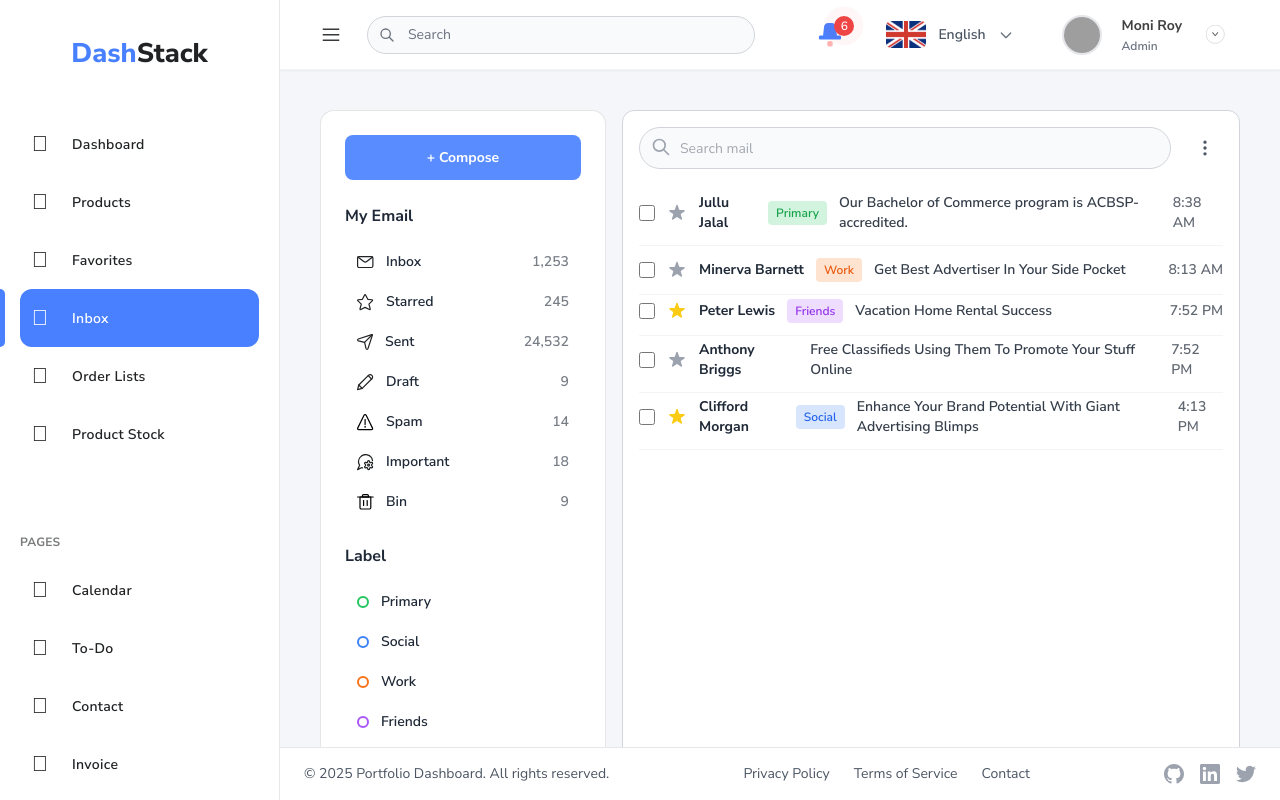
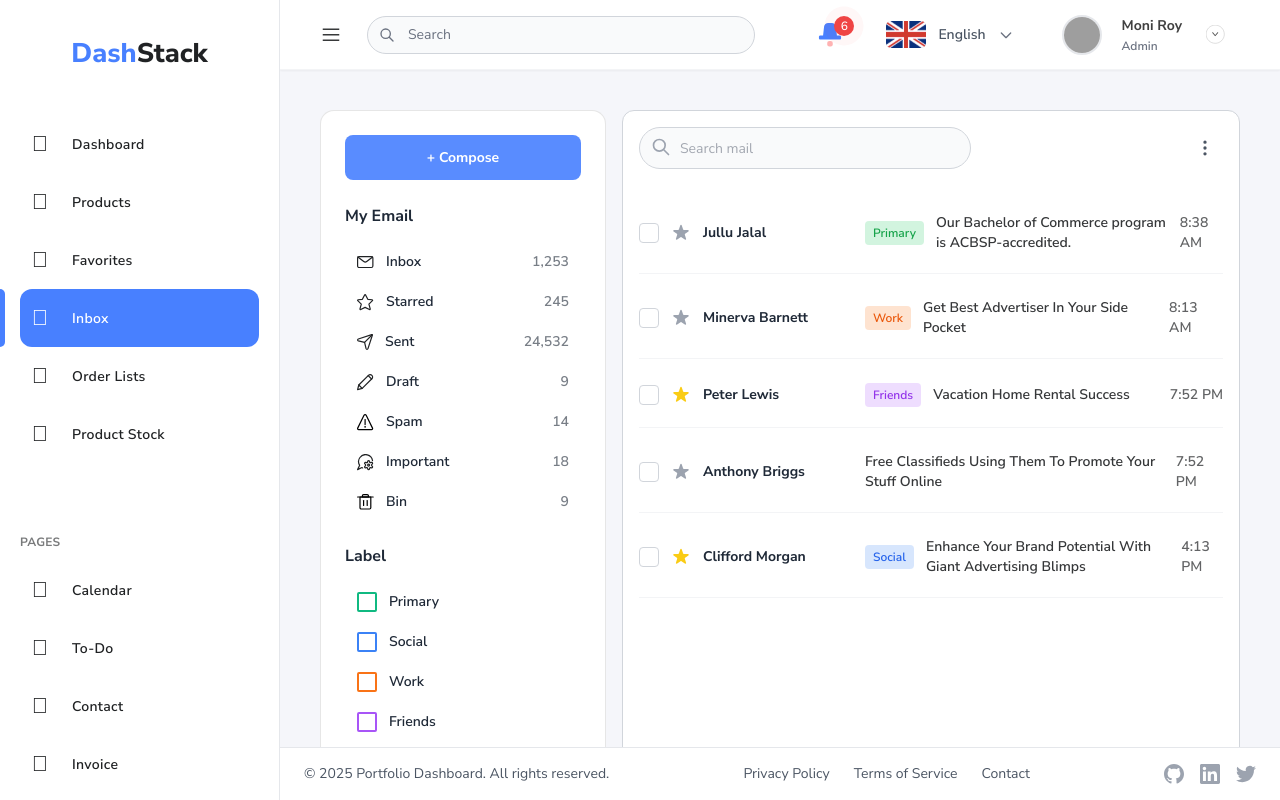
Before and after one commit to EkaBachrudin/personal-dashboard, an Angular app: page /inbox in a window 1280 px wide. Built offline with nearby package versions, Linux system fonts and the light colour scheme; grey boxes are pictures that could not be loaded.

Commit message:
inbox styling

```diff
--- a/src/app/pages/inbox/inbox.component.html
+++ b/src/app/pages/inbox/inbox.component.html
@@ -33,8 +33,10 @@
       <div class="space-y-1">
         <div *ngFor="let label of labels"
              class="flex items-center gap-3 py-2 px-3 hover:bg-gray-50 rounded-lg cursor-pointer">
-          <div class="w-3 h-3 border-2 rounded-full"
-               [ngClass]="getLabelBorderColorClasses(label.name)"></div>
+          <input type="checkbox"
+                 class="w-4 h-4 border-2 rounded-[2px] cursor-pointer"
+                 [(ngModel)]="label.isChecked"
+                 [style.border-color]="getLabelColorValue(label.name)">
           <span class="font-semibold text-sm text-gray-800">{{ label.name }}</span>
         </div>
       </div>
@@ -53,7 +55,7 @@
     <div class="flex items-center justify-between mb-6">
       <!-- Search Bar -->
       <div class="flex-1 relative">
-        <div class="bg-gray-50 border border-gray-300 rounded-full px-4 py-2 pl-10">
+        <div class="bg-gray-50 border border-gray-300 rounded-full px-4 py-2 pl-10 max-w-[332px]">
           <svg class="absolute left-3 top-2.5 w-5 h-5 text-gray-400" fill="none" stroke="currentColor" viewBox="0 0 24 24">
             <path stroke-linecap="round" stroke-linejoin="round" stroke-width="2" d="M21 21l-6-6m2-5a7 7 0 11-14 0 7 7 0 0114 0z"></path>
           </svg>
@@ -76,7 +78,7 @@
     <!-- Message List -->
     <div class="space-y-1">
       <div *ngFor="let message of messages"
-           class="border-b border-gray-100 pb-3 mb-3">
+           class="border-b border-gray-100 py-5">
         <div class="flex items-center gap-3">
           <input type="checkbox"
                  class="w-4 h-4 border border-gray-300 rounded"
@@ -93,7 +95,7 @@
 
           <div class="flex-1 flex items-center justify-between">
             <div class="flex items-center gap-3">
-              <span class="font-bold text-sm text-gray-800">{{ message.sender }}</span>
+              <span class="font-bold text-sm text-gray-800 min-w-[150px]">{{ message.sender }}</span>
 
               <span *ngIf="message.label"
                     class="px-2 py-1 text-xs font-semibold rounded"
@@ -101,9 +103,9 @@
                 {{ message.label }}
               </span>
 
-              <span class="font-semibold text-sm text-gray-800 opacity-90">{{ message.subject }}</span>
+              <span class="font-semibold text-sm text-[#202224] opacity-90">{{ message.subject }}</span>
             </div>
-            <span class="font-semibold text-sm text-gray-800 opacity-70">{{ message.time }}</span>
+            <span class="font-semibold text-sm text-[#202224] opacity-70">{{ message.time }}</span>
           </div>
         </div>
       </div>
--- a/src/app/pages/inbox/inbox.component.scss
+++ b/src/app/pages/inbox/inbox.component.scss
@@ -114,3 +114,33 @@
     transform: scale(1.2);
   }
 }
+
+/* Hide default checkbox */
+input[type="checkbox"] {
+  -webkit-appearance: none;
+  -moz-appearance: none;
+  appearance: none;
+  width: 20px;
+  height: 20px;
+  position: relative;
+  cursor: pointer;
+}
+
+/* Style when checked */
+input[type="checkbox"]:checked {
+  border-color: #4285f4;
+  background-color: #4285f4;
+}
+
+/* Add custom checkmark */
+input[type="checkbox"]:checked::after {
+  content: '';
+  position: absolute;
+  left: 6px;
+  top: 2px;
+  width: 6px;
+  height: 12px;
+  border: solid white;
+  border-width: 0 2px 2px 0;
+  transform: rotate(45deg);
+}
--- a/src/app/pages/inbox/inbox.component.ts
+++ b/src/app/pages/inbox/inbox.component.ts
@@ -24,6 +24,7 @@ export interface EmailFolder {
 export interface EmailLabel {
   name: string;
   color: string;
+  isChecked: boolean;
 }
 
 @Component({
@@ -48,10 +49,10 @@ export class InboxComponent implements OnInit {
 
   // Email labels data
   labels: EmailLabel[] = [
-    { name: 'Primary', color: 'green' },
-    { name: 'Social', color: 'blue' },
-    { name: 'Work', color: 'orange' },
-    { name: 'Friends', color: 'purple' }
+    { name: 'Primary', color: 'green', isChecked: false },
+    { name: 'Social', color: 'blue', isChecked: false },
+    { name: 'Work', color: 'orange', isChecked: false },
+    { name: 'Friends', color: 'purple', isChecked: false }
   ];
 
   // Email messages data
@@ -177,4 +178,15 @@ export class InboxComponent implements OnInit {
     };
     return labelMap[label] || '';
   }
+
+  // Get label color value for inline styles
+  getLabelColorValue(label: string): string {
+    const labelMap: { [key: string]: string } = {
+      'Primary': '#10b981', // green-500
+      'Social': '#3b82f6',  // blue-500
+      'Work': '#f97316',    // orange-500
+      'Friends': '#a855f7'  // purple-500
+    };
+    return labelMap[label] || '#6b7280'; // gray-500 as default
+  }
 }
```
Also changed, not shown: 1 other file (tests, documents, lock files or other folders).
